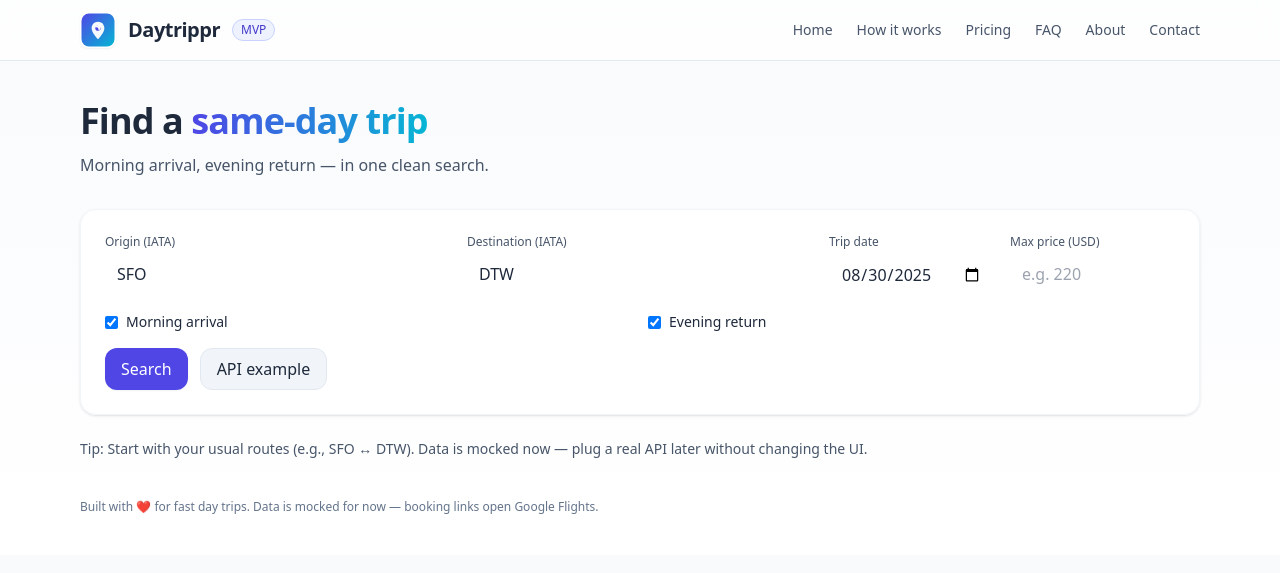
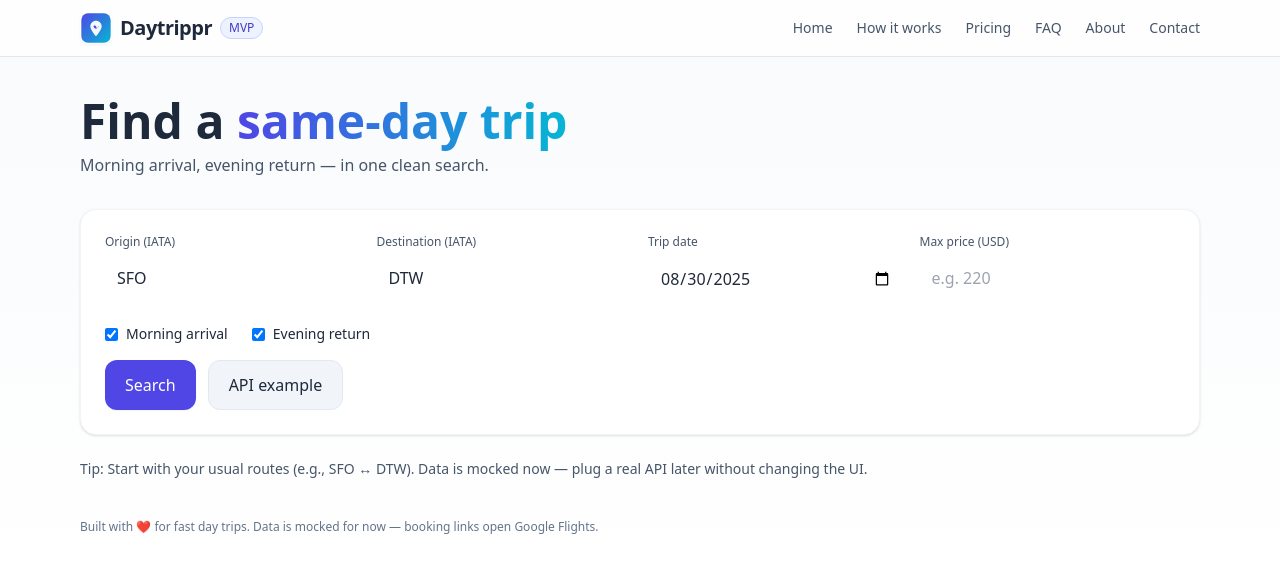
Before and after one commit to affaan02/daytrippr, a Flask app: page / in a window 1280 px wide. Shown: the top 573 px of the page. Run offline with Flask 3, Linux system fonts and the light colour scheme; some libraries are stand-ins or nearby versions.

Commit message:
ui: mobile header (hamburger) + responsive form/tap targets

```diff
--- a/templates/base.html
+++ b/templates/base.html
@@ -9,15 +9,19 @@
   <meta name="description" content="Find day-trip flights with morning arrivals and evening returns.">
 </head>
 <body class="bg-gradient-to-b from-slate-50 to-white text-slate-800">
-  <!-- top bar -->
-  <header class="sticky top-0 z-10 backdrop-blur bg-white/75 border-b border-slate-200">
-    <div class="max-w-6xl mx-auto px-4 py-3 flex items-center gap-3">
-      <!-- Brand mark -->
-      <img src="{{ url_for('static', filename='logo.svg') }}" alt="Daytrippr" class="h-9 w-9 rounded-lg shadow-sm">
-      <span class="text-xl font-semibold tracking-tight">Daytrippr</span>
-      <span class="text-xs rounded-full px-2 py-0.5 bg-indigo-50 text-indigo-700 border border-indigo-200">MVP</span>
 
-      <nav class="ml-auto flex items-center gap-6 text-sm">
+  <!-- Header -->
+  <header class="sticky top-0 z-20 bg-white/80 backdrop-blur border-b border-slate-200">
+    <div class="max-w-6xl mx-auto px-4 py-3 flex items-center justify-between">
+      <!-- Brand -->
+      <a href="{{ url_for('index') }}" class="flex items-center gap-2">
+        <img src="{{ url_for('static', filename='logo.svg') }}" alt="Daytrippr" class="h-8 w-8 rounded-lg shadow-sm">
+        <span class="text-lg md:text-xl font-semibold tracking-tight">Daytrippr</span>
+        <span class="hidden sm:inline text-[10px] md:text-xs rounded-full px-2 py-0.5 bg-indigo-50 text-indigo-700 border border-indigo-200">MVP</span>
+      </a>
+
+      <!-- Desktop nav -->
+      <nav class="hidden md:flex items-center gap-6 text-sm">
         <a class="text-slate-600 hover:text-slate-900" href="{{ url_for('index') }}">Home</a>
         <a class="text-slate-600 hover:text-slate-900" href="{{ url_for('how_it_works') }}">How it works</a>
         <a class="text-slate-600 hover:text-slate-900" href="{{ url_for('pricing') }}">Pricing</a>
@@ -25,15 +29,44 @@
         <a class="text-slate-600 hover:text-slate-900" href="{{ url_for('about') }}">About</a>
         <a class="text-slate-600 hover:text-slate-900" href="{{ url_for('contact') }}">Contact</a>
       </nav>
+
+      <!-- Mobile hamburger -->
+      <button id="navToggle"
+              class="md:hidden inline-flex items-center justify-center rounded-lg p-2 text-slate-700 hover:bg-slate-100"
+              aria-label="Open navigation">
+        <svg xmlns="http://www.w3.org/2000/svg" class="h-6 w-6" fill="none"
+             viewBox="0 0 24 24" stroke="currentColor" stroke-width="2">
+          <path stroke-linecap="round" stroke-linejoin="round" d="M4 6h16M4 12h16M4 18h16"/>
+        </svg>
+      </button>
+    </div>
+
+    <!-- Mobile menu -->
+    <div id="mobileMenu" class="md:hidden hidden border-t border-slate-200">
+      <nav class="max-w-6xl mx-auto px-4 py-2 grid gap-2 text-sm">
+        <a class="py-2 text-slate-700 hover:text-slate-900" href="{{ url_for('index') }}">Home</a>
+        <a class="py-2 text-slate-700 hover:text-slate-900" href="{{ url_for('how_it_works') }}">How it works</a>
+        <a class="py-2 text-slate-700 hover:text-slate-900" href="{{ url_for('pricing') }}">Pricing</a>
+        <a class="py-2 text-slate-700 hover:text-slate-900" href="{{ url_for('faq') }}">FAQ</a>
+        <a class="py-2 text-slate-700 hover:text-slate-900" href="{{ url_for('about') }}">About</a>
+        <a class="py-2 text-slate-700 hover:text-slate-900" href="{{ url_for('contact') }}">Contact</a>
+      </nav>
     </div>
   </header>
 
-  <main class="max-w-6xl mx-auto px-4 py-10">
+  <main class="max-w-6xl mx-auto px-4 py-8 md:py-10">
     {% block content %}{% endblock %}
   </main>
 
   <footer class="max-w-6xl mx-auto px-4 pb-10 text-xs text-slate-500">
     Built with ❤️ for fast day trips. Data is mocked for now — booking links open Google Flights.
   </footer>
+
+  <script>
+    // tiny mobile menu toggle
+    const btn = document.getElementById('navToggle');
+    const menu = document.getElementById('mobileMenu');
+    if (btn && menu) btn.addEventListener('click', () => menu.classList.toggle('hidden'));
+  </script>
 </body>
 </html>
--- a/templates/index.html
+++ b/templates/index.html
@@ -1,46 +1,46 @@
 {% extends "base.html" %}
 {% block content %}
-  <!-- hero -->
-  <section class="mb-8">
-    <h1 class="text-4xl font-semibold tracking-tight mb-3">
-      Find a <span class="bg-gradient-to-r from-indigo-600 to-cyan-500 bg-clip-text text-transparent">same-day trip</span>
+
+<section class="mb-6 md:mb-8">
+  <h1 class="text-[28px] sm:text-4xl md:text-5xl font-semibold leading-tight mb-2">
+    Find a
+    <span class="bg-gradient-to-r from-indigo-600 to-cyan-500 bg-clip-text text-transparent">
+      same-day trip
+    </span>
   </h1>
   <p class="text-slate-600 max-w-2xl">
     Morning arrival, evening return — in one clean search.
   </p>
 </section>
 
-  <!-- form card -->
-  <form action="{{ url_for('search_page') }}" method="get"
-        class="bg-white/90 backdrop-blur rounded-2xl shadow border border-slate-100 p-5 md:p-6 grid grid-cols-1 md:grid-cols-6 gap-4">
-    <div class="md:col-span-2">
+<form method="get" action="{{ url_for('search_page') }}"
+      class="bg-white rounded-2xl shadow border border-slate-100 p-4 sm:p-5 md:p-6 grid gap-4">
+  <div class="grid grid-cols-1 sm:grid-cols-2 lg:grid-cols-4 gap-4">
+    <div>
       <label class="block text-xs font-medium text-slate-600 mb-1">Origin (IATA)</label>
       <input name="origin" required placeholder="SFO"
              value="{{ request.args.get('origin','SFO') or 'SFO' }}"
-             class="w-full rounded-xl border-slate-300 focus:ring-2 focus:ring-indigo-500 focus:border-indigo-500 px-3 py-2">
+             class="w-full rounded-xl border-slate-300 focus:ring-2 focus:ring-indigo-500 focus:border-indigo-500 px-3 py-3 text-base">
     </div>
-
-    <div class="md:col-span-2">
+    <div>
       <label class="block text-xs font-medium text-slate-600 mb-1">Destination (IATA)</label>
       <input name="destination" required placeholder="DTW"
              value="{{ request.args.get('destination','DTW') or 'DTW' }}"
-             class="w-full rounded-xl border-slate-300 focus:ring-2 focus:ring-indigo-500 focus:border-indigo-500 px-3 py-2">
+             class="w-full rounded-xl border-slate-300 focus:ring-2 focus:ring-indigo-500 focus:border-indigo-500 px-3 py-3 text-base">
+    </div>
+    <div>
+      <label class="block text-xs font-medium text-slate-600 mb-1">Trip date</label>
+      <input type="date" name="trip_date" required value="{{ default_date }}"
+             class="w-full rounded-xl border-slate-300 focus:ring-2 focus:ring-indigo-500 focus:border-indigo-500 px-3 py-3 text-base">
+    </div>
+    <div>
+      <label class="block text-xs font-medium text-slate-600 mb-1">Max price (USD)</label>
+      <input type="number" inputmode="numeric" pattern="[0-9]*" name="max_price" placeholder="e.g. 220"
+             class="w-full rounded-xl border-slate-300 focus:ring-2 focus:ring-indigo-500 focus:border-indigo-500 px-3 py-3 text-base">
+    </div>
   </div>
 
-    <div class="md:col-span-1">
-      <label class="block text-xs font-medium text-slate-600 mb-1">Trip date</label>
-      <input type="date" name="trip_date" required
-             value="{{ default_date }}"
-             class="w-full rounded-xl border-slate-300 focus:ring-2 focus:ring-indigo-500 focus:border-indigo-500 px-3 py-2">
-    </div>
-
-    <div class="md:col-span-1">
-      <label class="block text-xs font-medium text-slate-600 mb-1">Max price (USD)</label>
-      <input type="number" name="max_price" placeholder="e.g. 220"
-             class="w-full rounded-xl border-slate-300 focus:ring-2 focus:ring-indigo-500 focus:border-indigo-500 px-3 py-2">
-    </div>
-
-    <div class="md:col-span-6 grid grid-cols-2 gap-4">
+  <div class="flex flex-wrap items-center gap-6 pt-1">
     <label class="flex items-center gap-2">
       <input type="checkbox" name="morning_arrival" value="true" checked class="rounded">
       <span class="text-sm">Morning arrival</span>
@@ -51,18 +51,18 @@
     </label>
   </div>
 
-    <div class="md:col-span-6 flex gap-3">
-      <button class="px-4 py-2 rounded-xl bg-indigo-600 text-white hover:bg-indigo-700 shadow-sm">
+  <div class="flex flex-wrap gap-3">
+    <button class="w-full sm:w-auto px-5 py-3 rounded-xl bg-indigo-600 text-white text-base font-medium hover:bg-indigo-700 shadow-sm">
       Search
     </button>
     <a href="{{ url_for('api_search') }}?origin=SFO&destination=DTW&trip_date={{ default_date }}&morning_arrival=true&evening_departure=true"
-         class="px-4 py-2 rounded-xl bg-slate-100 text-slate-800 hover:bg-slate-200 border border-slate-200">
+       class="w-full sm:w-auto px-5 py-3 rounded-xl bg-slate-100 text-slate-800 text-base font-medium hover:bg-slate-200 border border-slate-200 text-center">
       API example
     </a>
   </div>
 </form>
 
-  <section class="mt-6 text-sm text-slate-600">
+<p class="mt-6 text-sm text-slate-600">
   Tip: Start with your usual routes (e.g., SFO ↔ DTW). Data is mocked now — plug a real API later without changing the UI.
-  </section>
+</p>
 {% endblock %}
```
Lines whose indentation alone changed are shown as unchanged.
